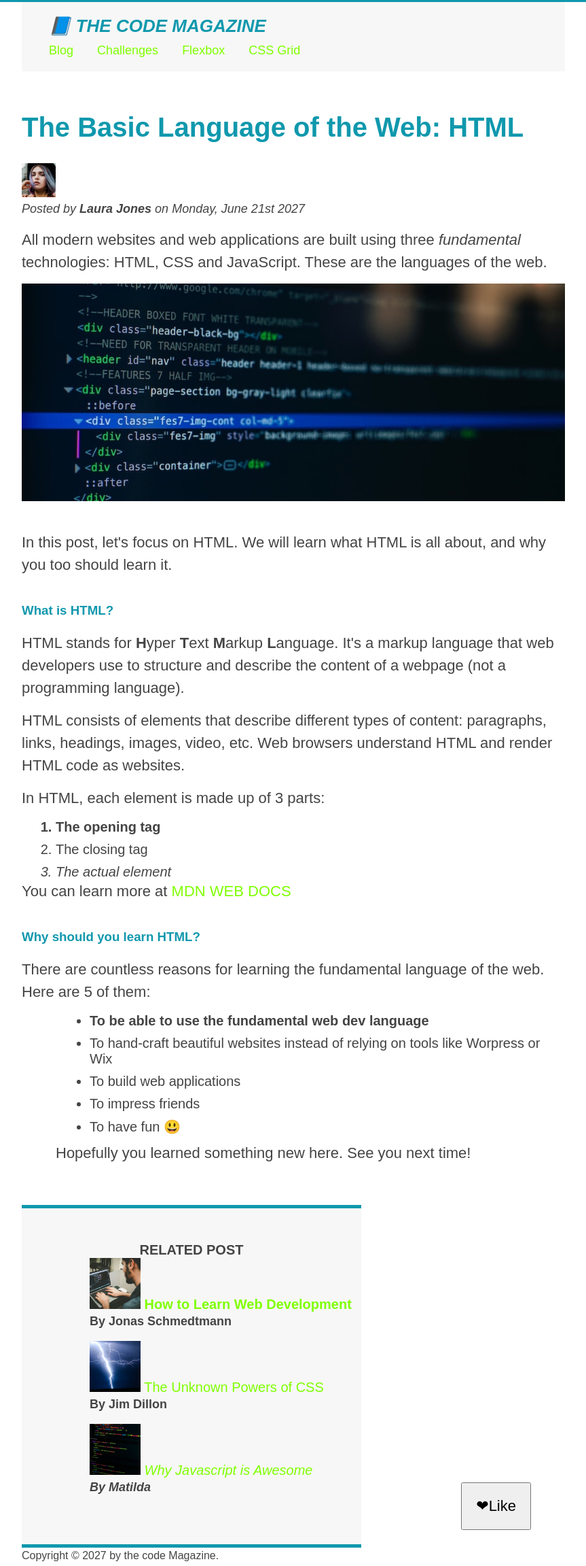
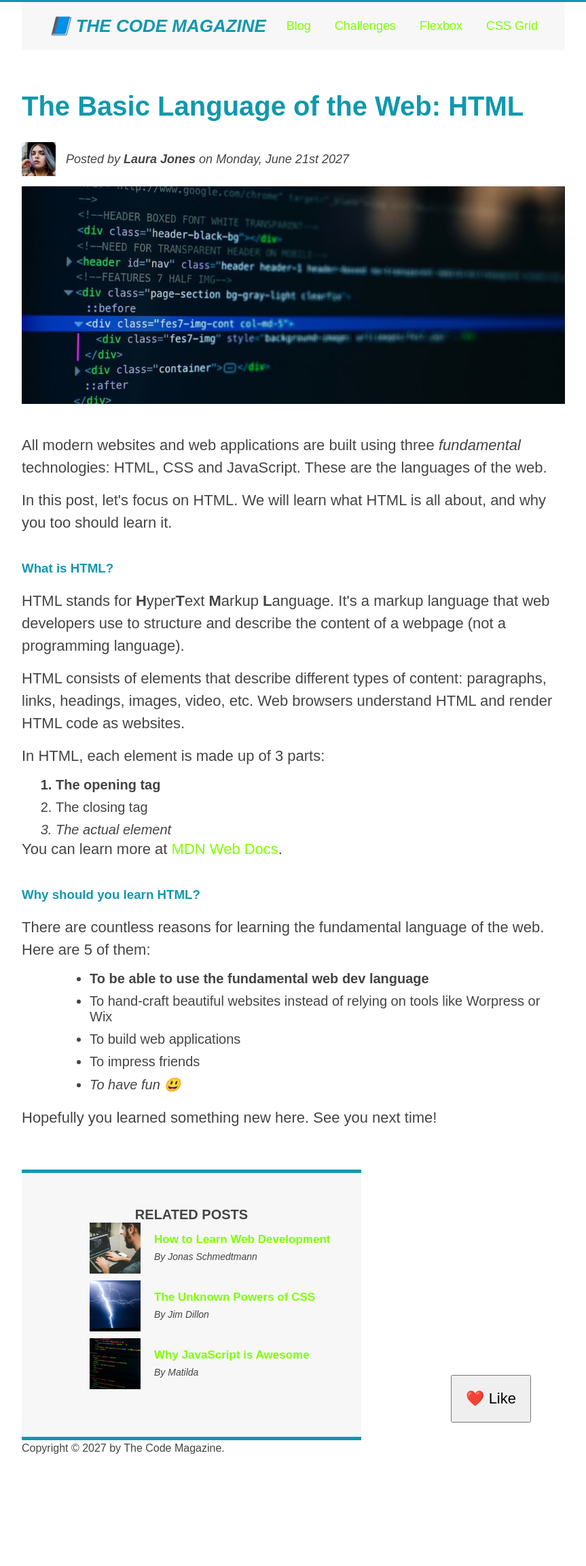
Before and after one commit to faridkarim05/code_magazine, a plain HTML site: page index.html in a window 1280 px wide. Shown: the part 7-2310 px from the top of the page at 68% size, without its empty margins (208-1071 px from the left). After the commit the page ends 2164 px from the top, so only its background shows below. Drawn offline with Linux system fonts and the light colour scheme.

Commit message:
new css file

```diff
--- a/index.html
+++ b/index.html
@@ -2,27 +2,23 @@
 <html lang="en">
   <head>
     <meta charset="UTF-8" />
-    <link rel="stylesheet" href="style.css">
-    <title>The basic language of the web: HTML</title>
+    <link href="style.css" rel="stylesheet" />
 
-
-
+    <title>The Basic Language of the Web: HTML</title>
   </head>
 
-
-
-
-
-    <!-- <h1>The basic language of the web: HTML</h1>
-    <h2>The basic language of the web: HTML</h2>
-    <h3>The basic language of the web: HTML</h3>
-    <h4>The basic language of the web: HTML</h4>
-    <h5>The basic language of the web: HTML</h5>
-    <h6>The basic language of the web: HTML</h6> -->
+  <body>
+    <!--
+    <h1>The Basic Language of the Web: HTML</h1>
+    <h2>The Basic Language of the Web: HTML</h2>
+    <h3>The Basic Language of the Web: HTML</h3>
+    <h4>The Basic Language of the Web: HTML</h4>
+    <h5>The Basic Language of the Web: HTML</h5>
+    <h6>The Basic Language of the Web: HTML</h6>
+    -->
 
     <div class="container">
-
-    <header class="main-header">
+      <header class="main-header clearfix">
         <h1>📘 The Code Magazine</h1>
 
         <nav>
@@ -33,21 +29,38 @@
           <a href="css-grid.html">CSS Grid</a>
         </nav>
 
+        <!-- <div class="clear"></div> -->
       </header>
+
+      <!-- ONLY NECESSARY FOR FLEXBOX -->
+      <!-- <div class="row"> -->
       <article>
         <header class="post-header">
           <h2>The Basic Language of the Web: HTML</h2>
 
+          <div class="author-box">
             <img
               src="img/laura-jones.jpg"
-      alt="Headshoot of laura jones"
+              alt="Headshot of Laura Jones"
+              height="50"
               width="50"
-      height="50"
               class="author-img"
-
             />
 
-    <p id="author" class="author">Posted by <strong>Laura Jones</strong> on Monday, June 21st 2027</p>
+            <p id="author" class="author">
+              Posted by <strong>Laura Jones</strong> on Monday, June 21st 2027
+            </p>
+          </div>
+
+          <img
+            src="img/post-img.jpg"
+            alt="HTML code on a screen"
+            width="500"
+            height="200"
+            class="post-img"
+          />
+          <button>❤️ Like</button>
+        </header>
 
         <p>
           All modern websites and web applications are built using three
@@ -56,34 +69,25 @@
           web.
         </p>
 
-    <img
-      src="img/post-img.jpg"
-      alt="HTML code on a screen"
-      width="500"
-      height="200"
-      class="post-img"
-    />
-    <button>❤Like</button>
-  </header>
-
         <p>
-      In this post, let's focus on HTML. We will learn what HTML is all about,
-      and why you too should learn it.
+          In this post, let's focus on HTML. We will learn what HTML is all
+          about, and why you too should learn it.
         </p>
 
         <h3>What is HTML?</h3>
         <p>
-      HTML stands for <strong>H</strong>yper <strong>T</strong>ext
-      <strong>M</strong>arkup <strong>L</strong>anguage. It's a markup language
-      that web developers use to structure and describe the content of a webpage
-      (not a programming language).
+          HTML stands for <strong>H</strong>yper<strong>T</strong>ext
+          <strong>M</strong>arkup <strong>L</strong>anguage. It's a markup
+          language that web developers use to structure and describe the content
+          of a webpage (not a programming language).
         </p>
         <p>
           HTML consists of elements that describe different types of content:
-      paragraphs, links, headings, images, video, etc. Web browsers understand
-      HTML and render HTML code as websites.
+          paragraphs, links, headings, images, video, etc. Web browsers
+          understand HTML and render HTML code as websites.
         </p>
         <p>In HTML, each element is made up of 3 parts:</p>
+
         <ol>
           <li class="first-li">The opening tag</li>
           <li>The closing tag</li>
@@ -95,17 +99,21 @@
           <a
             href="https://developer.mozilla.org/en-US/docs/Web/HTML"
             target="_blank"
-        >MDN WEB DOCS</a
-      >
+            >MDN Web Docs</a
+          >.
         </p>
 
         <h3>Why should you learn HTML?</h3>
+
         <p>
-      There are countless reasons for learning the fundamental language of the
-      web. Here are 5 of them:
+          There are countless reasons for learning the fundamental language of
+          the web. Here are 5 of them:
         </p>
+
         <ul>
-      <li class="firs-li">To be able to use the fundamental web dev language</li>
+          <li class="first-li">
+            To be able to use the fundamental web dev language
+          </li>
           <li>
             To hand-craft beautiful websites instead of relying on tools like
             Worpress or Wix
@@ -113,35 +121,60 @@
           <li>To build web applications</li>
           <li>To impress friends</li>
           <li>To have fun 😃</li>
+        </ul>
+
         <p>Hopefully you learned something new here. See you next time!</p>
-    </ul>
       </article>
+
       <aside>
-    <h4>Related post</h4>
+        <h4>Related posts</h4>
 
         <ul class="related">
-      <li> <img src="img/related-1.jpg" alt="Person Programming" width="75" height="75"/> <a href="#">How to Learn Web Development</a>
+          <li class="related-post">
+            <img
+              src="img/related-1.jpg"
+              alt="Person programming"
+              width="75"
+              height="75"
+            />
+            <div>
+              <a href="#" class="related-link">How to Learn Web Development</a>
               <p class="related-author">By Jonas Schmedtmann</p>
+            </div>
           </li>
-      <li> <img src="img/related-2.jpg" al="#" width="75" height="75"/> <a href="#">The Unknown Powers of CSS </a>
+          <li class="related-post">
+            <img
+              src="img/related-2.jpg"
+              alt="Lightning"
+              width="75"
+              height="75"
+            />
+            <div>
+              <a href="#" class="related-link">The Unknown Powers of CSS</a>
               <p class="related-author">By Jim Dillon</p>
+            </div>
           </li>
-      <li><img src="img/related-3.jpg" alt="notebook" width="75" height="75"/> <a href="#">Why Javascript is Awesome</a>
+          <li class="related-post">
+            <img
+              src="img/related-3.jpg"
+              alt="JavaScript code on a screen"
+              width="75"
+              height="75"
+            />
+            <div>
+              <a href="#" class="related-link">Why JavaScript is Awesome</a>
               <p class="related-author">By Matilda</p>
+            </div>
           </li>
         </ul>
       </aside>
+      <!-- </div> -->
 
       <footer>
         <p id="copyright" class="copyright text">
-      Copyright &copy; 2027 by the code Magazine.
+          Copyright &copy; 2027 by The Code Magazine.
         </p>
-
       </footer>
-
     </div>
-
-
-
   </body>
 </html>
--- a/style.css
+++ b/style.css
@@ -188,7 +188,7 @@ a:active {
 
 nav a:link {
   margin-right: 30px;
-  margin-top: 10px;
+
   display: inline-block;
 }
 
@@ -230,7 +230,40 @@ footer p {
   font-size: 18px;
 } */
 
-/*
+/* FLEXBOX */
+.main-header {
+  display: flex;
+  align-items: center;
+  justify-content: space-between;
+}
 
+.author-box {
+  display: flex;
+  align-items: center;
+  margin-bottom: 15px;
+}
+.author {
+  margin-bottom: 0;
+  margin-left: 15px;
+}
 
-/* FLOATS */
+.related-post {
+  display: flex;
+  align-items: center;
+  gap: 20px;
+}
+
+.related-link:link {
+  font-size: 17px;
+  font-weight: bold;
+  font-style: normal;
+  margin-bottom: 5px;
+  display: block;
+}
+
+.related-author {
+  margin-bottom: 0;
+  font-size: 14px;
+  font-weight: normal;
+  font-style: italic;
+}
```
Also changed, not shown: flexbox.html (+10 -3 lines). Lines whose indentation alone changed are shown as unchanged.
